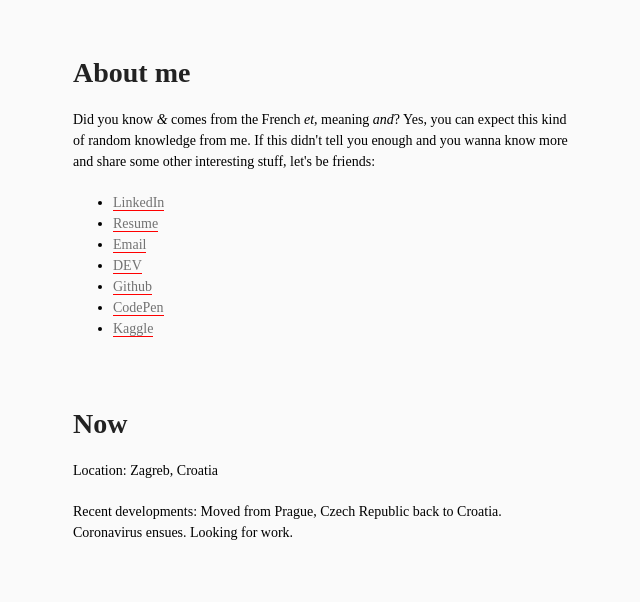
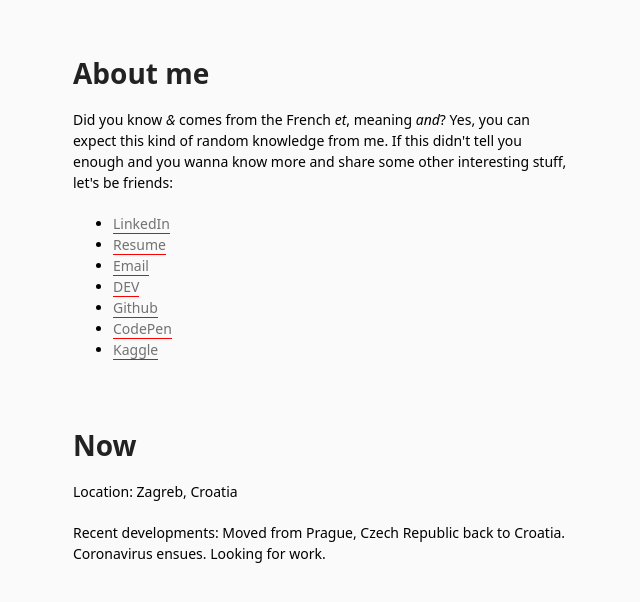
Before and after one commit to kristinamacekovic/new-web, a Jekyll site: the page built from about.md, in a window 1280 px wide. Shown: the top 602 px of the page, without its empty margins (277-917 px from the left). Built offline with Jekyll 4.4.1, drawn with Linux system fonts in a browser that asks for light colours.

```diff
--- a/assets/css/style.scss
+++ b/assets/css/style.scss
@@ -4,14 +4,14 @@
 @import 'jekyll-theme-minimal';
 
 body {
-  font-family: serif;
+  font-family: 'Noto Sans', sans-serif;
   //font-size: 20px;
   //line-height: 1.9em;
 }
 
 .postWrapper {
   //font-size: 20px;
-  word-wrap: break-word;
+  //word-wrap: break-word;
   width: 30em;
   margin: 0 auto;
 }
@@ -26,6 +26,8 @@ h1 #title {
 
 #logo {
   border-radius: 50%;
+  height: 4em;
+  width: 4em;
 }
 
 a:before {
```
